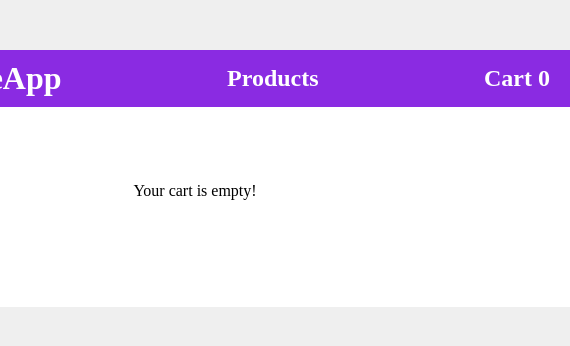
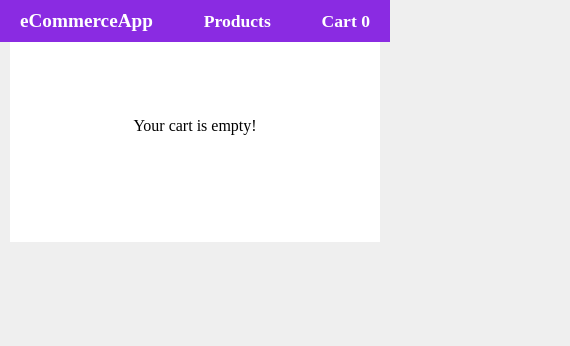
Before and after one commit to AlexDegerman/e-commerce-app, a React (Vite) app: page /cart in a window 390 px wide. Shown: the top 346 px of the page, 570 px wide, since content can reach past the window. Built offline with nearby package versions, Linux system fonts and the light colour scheme.

Commit message:
Add mobile responsiveness

```diff
--- a/src/App.css
+++ b/src/App.css
@@ -12,7 +12,7 @@ body {
 
 .main-content {
   background-color: #FFFFFF;
-  width: 750px;
+  width: clamp(280px, 95%, 750px);
   display: flex;
   flex-direction: column;
   align-items: center;
--- a/src/components/Cart.jsx
+++ b/src/components/Cart.jsx
@@ -3,7 +3,7 @@ import { useCart } from "../hooks/useCart"
 import "../styles/Cart.css"
 
 const Cart = () => {
-  const { cartItems, removeFromCart } = useCart()
+  const { cartItems, removeFromCart, clearCart } = useCart()
 
   const totalPrice = cartItems.reduce((total, item) => total + (item.price * (item.quantity || 1)), 0)
 
@@ -30,6 +30,7 @@ const Cart = () => {
         <button onClick={() => removeFromCart(item.id)}>Remove</button>
       </div>
     ))}
+     <button className="clear-cart-button" onClick={clearCart}>Remove all</button>
     <div className="cart-total">
       <h3>Total Price: ${totalPrice.toFixed(2)}</h3>
     </div>
--- a/src/index.css
+++ b/src/index.css
@@ -3,8 +3,3 @@
   padding: 0;
   box-sizing: border-box;
 }
-
-html, body {
-  width: 100%;
-  height: 100%;
-}
--- a/src/providers/CartProvider.jsx
+++ b/src/providers/CartProvider.jsx
@@ -51,6 +51,11 @@ export const CartProvider = ({ children }) => {
     })
   }
 
+  const clearCart = () => {
+    setCartItems([])
+    localStorage.removeItem("cartItems")
+  }
+
   useEffect(() => {
     localStorage.setItem("cartItems", JSON.stringify(cartItems))
   }, [cartItems])
@@ -60,7 +65,8 @@ export const CartProvider = ({ children }) => {
       cartItems,
       addToCart,
       removeFromCart,
-      updateCartItemQuantity
+      updateCartItemQuantity,
+      clearCart
     }}>
       {children}
     </CartContext.Provider>
--- a/src/styles/Cart.css
+++ b/src/styles/Cart.css
@@ -8,6 +8,7 @@
   background-color: white;
   border-radius: 8px;
   box-shadow: 0 2px 10px rgba(0, 0, 0, 0.05);
+  width: clamp(280px, 95%, 750px);
 }
 
 .cart-container h1 {
@@ -60,13 +61,17 @@
   font-weight: bold;
 }
 
-.cart-item button {
+.cart-item button, .clear-cart-button {
   background-color: white;
   color: #5a2ca0;
   border: 1px solid #5a2ca0;
   padding: 6px 12px;
   border-radius: 4px;
   cursor: pointer;
+}
+
+.clear-cart-button {
+  margin-top: 20px;
 }
 
 .cart-item button:hover {
@@ -96,3 +101,36 @@
 .item-name {
   text-decoration: none;
 }
+
+@media (max-width: 680px) {
+  .cart-item {
+    flex-direction: column;
+    align-items: flex-start;
+    gap: 15px;
+  }
+
+  .cart-image {
+    height: auto;
+    max-height: 150px;
+  }
+
+  .item-name h3 {
+    font-size: 1.1rem;
+  }
+
+  .item-price-details {
+    align-items: flex-start;
+  }
+
+  .cart-total h3 {
+    font-size: 1.2rem;
+  }
+
+  .cart-container h1 {
+    font-size: 1.5rem;
+  }
+
+  .cart-item button, .clear-cart-button {
+    width: 100%;
+  }
+}
--- a/src/styles/Header.css
+++ b/src/styles/Header.css
@@ -5,7 +5,7 @@
   justify-content: space-between;
   background-color: #8A2BE2;
   color: white;
-  width: 750px;
+  width: clamp(280px, 100%, 750px);
   margin-top: 50px;
   padding: 10px 20px;
 }
@@ -19,3 +19,17 @@
   color: #FFD700;
   text-decoration: underline;
 }
+
+@media (max-width: 475px) {
+  h1 {
+    font-size: 1.2rem;
+  }
+
+  h2 {
+    font-size: 1.1rem;
+  }
+
+  .header {
+    margin-top: 0px;
+  }
+}
--- a/src/styles/HomePage.css
+++ b/src/styles/HomePage.css
@@ -2,7 +2,7 @@
   display: flex;
   flex-direction: column;
   align-items: center;
-  width: 500px;
+  width: clamp(280px, 95%, 500px);
 }
 
 .promoted-products-carousel {
@@ -14,6 +14,7 @@
   background-size: cover;
   background-position: center;
   position: relative;
+  transition: opacity 0.5s ease-in-out;
 }
 
 .carousel-overlay {
@@ -52,3 +53,9 @@
 .more-products-message {
   margin: 10px;
 }
+
+@media (max-width: 475px) {
+  .featured-products-grid {
+    grid-template-columns: repeat(2, 1fr);
+  }
+}
--- a/src/styles/ProductList.css
+++ b/src/styles/ProductList.css
@@ -8,7 +8,7 @@
 .product-grid {
   display: grid;
   grid-template-columns: repeat(4, 1fr);
-  width: 750px;
+  width: clamp(280px, 95%, 750px);
 }
 
 .product-card {
@@ -51,3 +51,12 @@
 #category-select option {
   padding: 8px;
 }
+
+@media (max-width: 475px) {
+  .product-grid {
+    grid-template-columns: repeat(2, 1fr);
+  }
+  .product-image {
+    height: 100px;
+  }
+}
--- a/src/styles/ProductPage.css
+++ b/src/styles/ProductPage.css
@@ -8,7 +8,6 @@
 .product-page-container {
   color: black;
   background-color: #FFFFFF;
-  width: 750px;
   padding-bottom: 50px;
 }
 
@@ -87,3 +86,24 @@ select:hover {
   gap: 8px;
   z-index: 1000;
 }
+
+@media (max-width: 475px) {
+  .product-details {
+    flex-direction: column;
+  }
+
+  .product-description, .product-info {
+    width: 100%;
+    padding: 10px 0;
+  }
+
+  .notification {
+    top: 160px;
+    left: 2%;
+    padding: 8px 16px;
+  }
+
+  .product-page-image{
+    height: 200px;
+  }
+}
```
